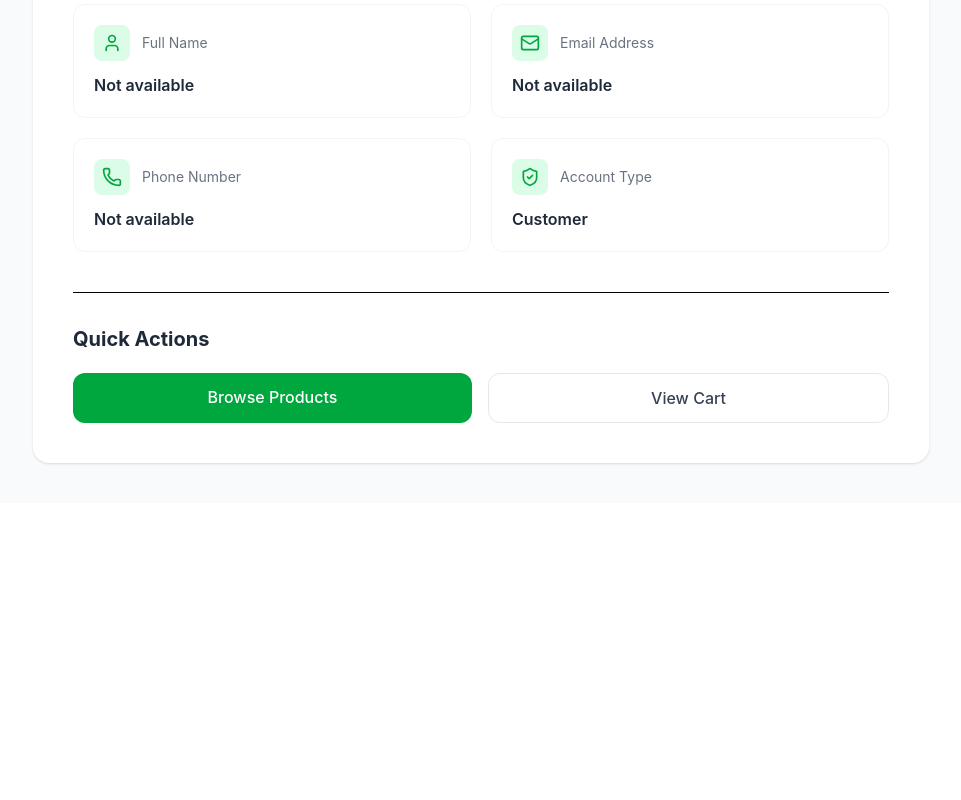
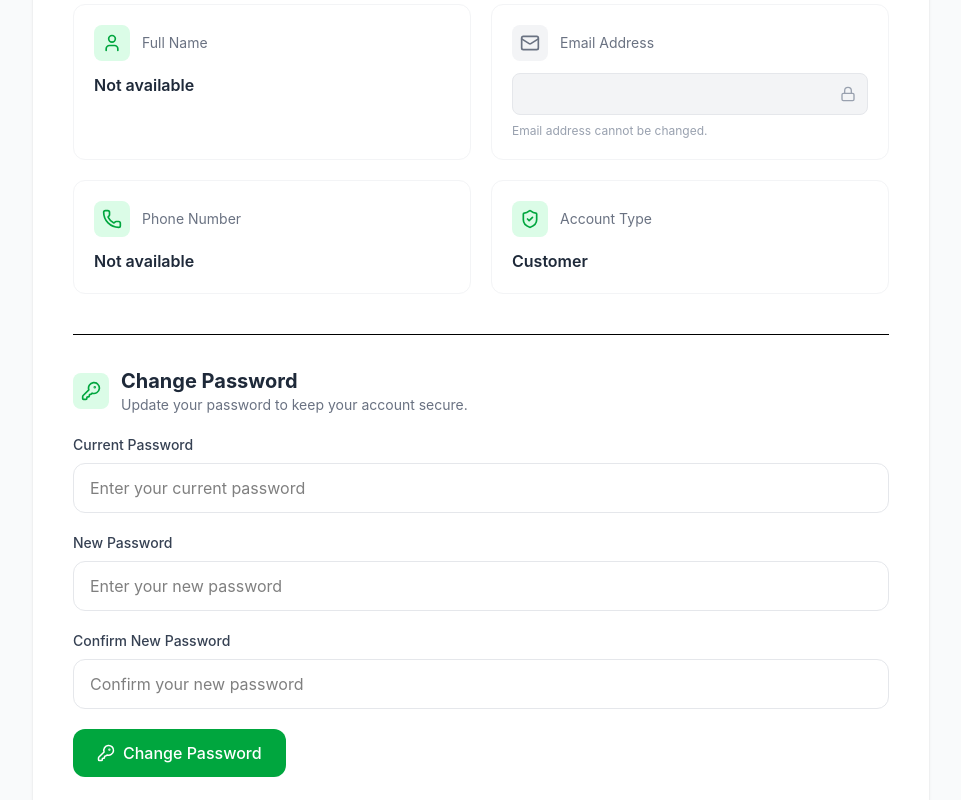
Before and after one commit to Aubamy/medicare, a React (Vite) app: page /profile in a window 1280 px wide. Shown: the part 360-1160 px from the top of the page, without its empty margins (159-1120 px from the left). Before the commit the page ends 863 px from the top, so only its background shows below. Built offline with nearby package versions, Linux system fonts and the light colour scheme.

Commit message:
update-profile-pwd

```diff
--- a/src/pages/Profile.tsx
+++ b/src/pages/Profile.tsx
@@ -1,4 +1,3 @@
-
 import { useState } from "react";
 import {
   User,
@@ -10,6 +9,8 @@ import {
   Save,
   X,
   Loader2,
+  Lock,
+  KeyRound,
 } from "lucide-react";
 import { Link } from "react-router-dom";
 import { useAuth } from "../context/AuthContext";
@@ -19,9 +20,15 @@ const Profile = () => {
   const { user, updateUser } = useAuth();
 
   const [isEditing, setIsEditing] = useState(false);
+
   const [loading, setLoading] = useState(false);
+  const [passwordLoading, setPasswordLoading] = useState(false);
+
   const [message, setMessage] = useState("");
   const [error, setError] = useState("");
+
+  const [passwordMessage, setPasswordMessage] = useState("");
+  const [passwordError, setPasswordError] = useState("");
 
   const [formData, setFormData] = useState({
     fullName: user?.fullName || "",
@@ -29,11 +36,26 @@ const Profile = () => {
     phone: user?.phone || "",
   });
 
+  const [passwordData, setPasswordData] = useState({
+    currentPassword: "",
+    newPassword: "",
+    confirmPassword: "",
+  });
+
   const handleChange = (
     e: React.ChangeEvent<HTMLInputElement>
   ) => {
     setFormData({
       ...formData,
+      [e.target.name]: e.target.value,
+    });
+  };
+
+  const handlePasswordChange = (
+    e: React.ChangeEvent<HTMLInputElement>
+  ) => {
+    setPasswordData({
+      ...passwordData,
       [e.target.name]: e.target.value,
     });
   };
@@ -75,7 +97,6 @@ const Profile = () => {
         "/auth/edit-profile",
         {
           fullName: formData.fullName,
-          email: formData.email,
           phone: formData.phone,
         }
       );
@@ -105,6 +126,76 @@ const Profile = () => {
     }
   };
 
+  const handleChangePassword = async () => {
+    setPasswordMessage("");
+    setPasswordError("");
+
+    if (
+      !passwordData.currentPassword ||
+      !passwordData.newPassword ||
+      !passwordData.confirmPassword
+    ) {
+      setPasswordError("Please fill in all password fields.");
+      return;
+    }
+
+    if (passwordData.newPassword.length < 6) {
+      setPasswordError(
+        "New password must be at least 6 characters."
+      );
+      return;
+    }
+
+    if (
+      passwordData.newPassword !==
+      passwordData.confirmPassword
+    ) {
+      setPasswordError("New passwords do not match.");
+      return;
+    }
+
+    try {
+      setPasswordLoading(true);
+
+      const response = await api.put(
+        "/auth/change-password",
+        {
+          currentPassword: passwordData.currentPassword,
+          newPassword: passwordData.newPassword,
+          confirmPassword: passwordData.confirmPassword,
+        }
+      );
+
+      if (response.data) {
+        setPasswordMessage(
+          "Password changed successfully."
+        );
+
+        setPasswordData({
+          currentPassword: "",
+          newPassword: "",
+          confirmPassword: "",
+        });
+      }
+    } catch (error: any) {
+      if (error.response?.data?.message) {
+        const backendMessage = error.response.data.message;
+
+        setPasswordError(
+          Array.isArray(backendMessage)
+            ? backendMessage.join(", ")
+            : backendMessage
+        );
+      } else {
+        setPasswordError(
+          error.message || "Failed to change password"
+        );
+      }
+    } finally {
+      setPasswordLoading(false);
+    }
+  };
+
   return (
     <div className="min-h-screen bg-gray-50 py-10 px-4">
       <div className="max-w-4xl mx-auto">
@@ -123,7 +214,6 @@ const Profile = () => {
 
           {/* Header */}
           <div className="bg-green-600 px-6 sm:px-10 py-10 text-white">
-
             <div className="flex flex-col sm:flex-row sm:items-center gap-5">
 
               {/* Avatar */}
@@ -218,7 +308,7 @@ const Profile = () => {
               <div className="border border-gray-100 rounded-xl p-5">
 
                 <div className="flex items-center gap-3 mb-3">
-                  <div className="bg-green-100 text-green-600 p-2 rounded-lg">
+                  <div className="bg-gray-100 text-gray-500 p-2 rounded-lg">
                     <Mail size={20} />
                   </div>
 
@@ -227,19 +317,23 @@ const Profile = () => {
                   </span>
                 </div>
 
-                {isEditing ? (
+                <div className="relative">
                   <input
                     type="email"
-                    name="email"
-                    value={formData.email}
-                    onChange={handleChange}
-                    className="w-full border border-gray-200 rounded-lg px-3 py-2 outline-none focus:ring-2 focus:ring-green-500"
+                    value={user?.email || ""}
+                    readOnly
+                    className="w-full bg-gray-100 border border-gray-200 rounded-lg px-3 py-2 pr-10 text-gray-500 cursor-not-allowed outline-none"
                   />
-                ) : (
-                  <p className="font-semibold text-gray-800 break-all">
-                    {user?.email || "Not available"}
-                  </p>
-                )}
+
+                  <Lock
+                    size={16}
+                    className="absolute right-3 top-1/2 -translate-y-1/2 text-gray-400"
+                  />
+                </div>
+
+                <p className="text-xs text-gray-400 mt-2">
+                  Email address cannot be changed.
+                </p>
 
               </div>
 
@@ -330,6 +424,116 @@ const Profile = () => {
               </div>
             )}
 
+            {/* Change Password */}
+            <div className="mt-10 pt-8 border-t">
+
+              <div className="flex items-center gap-3 mb-5">
+                <div className="bg-green-100 text-green-600 p-2 rounded-lg">
+                  <KeyRound size={20} />
+                </div>
+
+                <div>
+                  <h2 className="text-xl font-bold text-gray-800">
+                    Change Password
+                  </h2>
+
+                  <p className="text-sm text-gray-500">
+                    Update your password to keep your account secure.
+                  </p>
+                </div>
+              </div>
+
+              {/* Password Success */}
+              {passwordMessage && (
+                <div className="bg-green-50 border border-green-200 text-green-700 px-4 py-3 rounded-xl mb-5 text-sm">
+                  {passwordMessage}
+                </div>
+              )}
+
+              {/* Password Error */}
+              {passwordError && (
+                <div className="bg-red-50 border border-red-200 text-red-600 px-4 py-3 rounded-xl mb-5 text-sm">
+                  {passwordError}
+                </div>
+              )}
+
+              <div className="grid grid-cols-1 gap-5">
+
+                {/* Current Password */}
+                <div>
+                  <label className="block text-sm font-medium text-gray-700 mb-2">
+                    Current Password
+                  </label>
+
+                  <input
+                    type="password"
+                    name="currentPassword"
+                    value={passwordData.currentPassword}
+                    onChange={handlePasswordChange}
+                    placeholder="Enter your current password"
+                    className="w-full border border-gray-200 rounded-xl px-4 py-3 outline-none focus:ring-2 focus:ring-green-500"
+                  />
+                </div>
+
+                {/* New Password */}
+                <div>
+                  <label className="block text-sm font-medium text-gray-700 mb-2">
+                    New Password
+                  </label>
+
+                  <input
+                    type="password"
+                    name="newPassword"
+                    value={passwordData.newPassword}
+                    onChange={handlePasswordChange}
+                    placeholder="Enter your new password"
+                    minLength={6}
+                    className="w-full border border-gray-200 rounded-xl px-4 py-3 outline-none focus:ring-2 focus:ring-green-500"
+                  />
+                </div>
+
+                {/* Confirm Password */}
+                <div>
+                  <label className="block text-sm font-medium text-gray-700 mb-2">
+                    Confirm New Password
+                  </label>
+
+                  <input
+                    type="password"
+                    name="confirmPassword"
+                    value={passwordData.confirmPassword}
+                    onChange={handlePasswordChange}
+                    placeholder="Confirm your new password"
+                    minLength={6}
+                    className="w-full border border-gray-200 rounded-xl px-4 py-3 outline-none focus:ring-2 focus:ring-green-500"
+                  />
+                </div>
+
+              </div>
+
+              <button
+                onClick={handleChangePassword}
+                disabled={passwordLoading}
+                className="w-full sm:w-auto mt-5 inline-flex items-center justify-center gap-2 bg-green-600 hover:bg-green-700 disabled:bg-green-400 text-white font-medium px-6 py-3 rounded-xl transition"
+              >
+                {passwordLoading ? (
+                  <>
+                    <Loader2
+                      size={18}
+                      className="animate-spin"
+                    />
+                    Changing Password...
+                  </>
+                ) : (
+                  <>
+                    <KeyRound size={18} />
+                    Change Password
+                  </>
+                )}
+              </button>
+
+            </div>
+
             {/* Quick Actions */}
             <div className="mt-10 pt-8 border-t">
 
```
